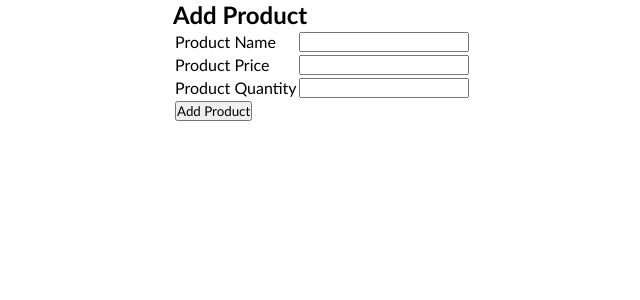
After one commit to mrshaikat/Input-Tag-get-data-by-PHP, a PHP site: page /database.php in a window 1280 px wide. The commit adds this page. Shown: the top 300 px of the page, without its empty margins (167-807 px from the left). Run offline with PHP 8.4, Linux system fonts and the light colour scheme.

Commit message:
php to server connect

```diff
--- /dev/null
+++ b/database.php
@@ -0,0 +1,106 @@
+<?php
+    $connection = new mysqli('localhost','root','','product');
+
+?>
+
+<!DOCTYPE html>
+<html lang="en">
+<head>
+    <meta charset="UTF-8">
+    <meta name="viewport" content="width=device-width, initial-scale=1.0">
+    <title>Form to server send data</title>
+    <link rel="stylesheet" href="style.css">
+</head>
+<body>
+
+<?php
+
+  if(isset( $_POST['submit'] )){
+    $p_name = $_POST['p_name'];
+    $p_price = $_POST['p_price'];
+    $p_quantity = $_POST['p_quantity'];
+
+   if( empty($p_name) || empty($p_price) || empty($p_quantity) ){
+
+    echo "Fild Must Not be empty";
+
+   }else{
+    $sql = "INSERT INTO product_list(product_items, product_price, product_totalPrice) values('$p_name','$p_price','$p_quantity')";
+
+    $connection -> query($sql);
+
+    echo "Data inserted";
+
+   }
+
+
+
+
+  }
+
+
+
+
+
+?>
+
+
+
+
+
+
+
+    <div class="add-product">
+
+        <h2>
+            Add Product
+        </h2>
+
+        <form action="<?php echo $_SERVER['PHP_SELF']; ?>" method="POST" >
+
+        <table>
+            <tr>
+                <td>
+                  Product Name
+                </td>
+                <td>
+                    <input type="text" name="p_name" id="">
+                </td>
+            </tr>
+
+
+            <tr>
+                <td>
+                  Product Price
+                </td>
+                <td>
+                    <input type="text" name="p_price" id="">
+                </td>
+            </tr>
+
+            <tr>
+                <td>
+                  Product Quantity
+                </td>
+                <td>
+                    <input type="text" name="p_quantity" id="">
+                </td>
+            </tr>
+
+            <tr>
+
+                <td>
+                    <input type="submit" name="submit" value="Add Product" id="">
+                </td>
+            </tr>
+        </table>
+
+
+    </form>
+
+
+    </div>
+
+
+</body>
+</html>
--- a/style.css
+++ b/style.css
@@ -9,3 +9,8 @@
     width: 600px;
     margin: auto;
 }
+
+.add-product{
+    width: 600px;
+    margin: auto;
+}
```
Also changed, not shown: index.php (+11 -1 lines).
